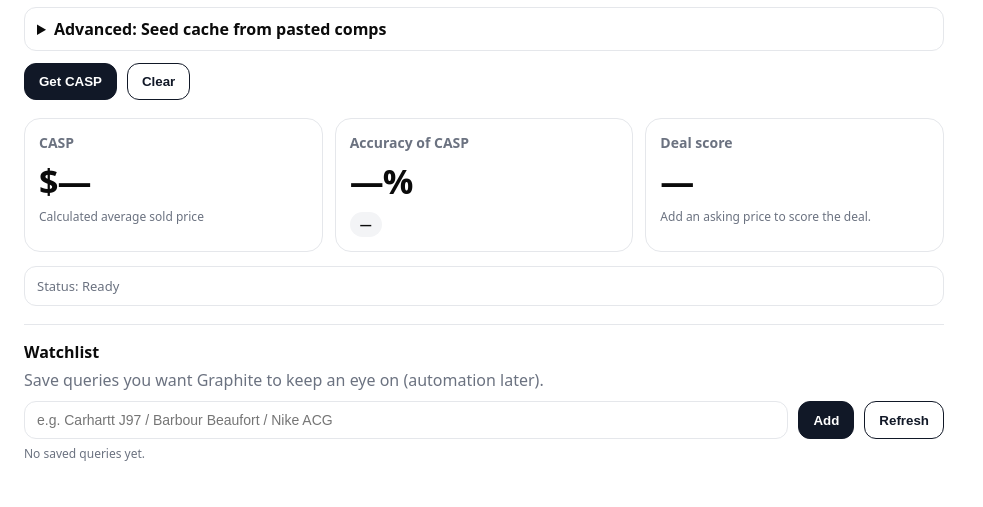
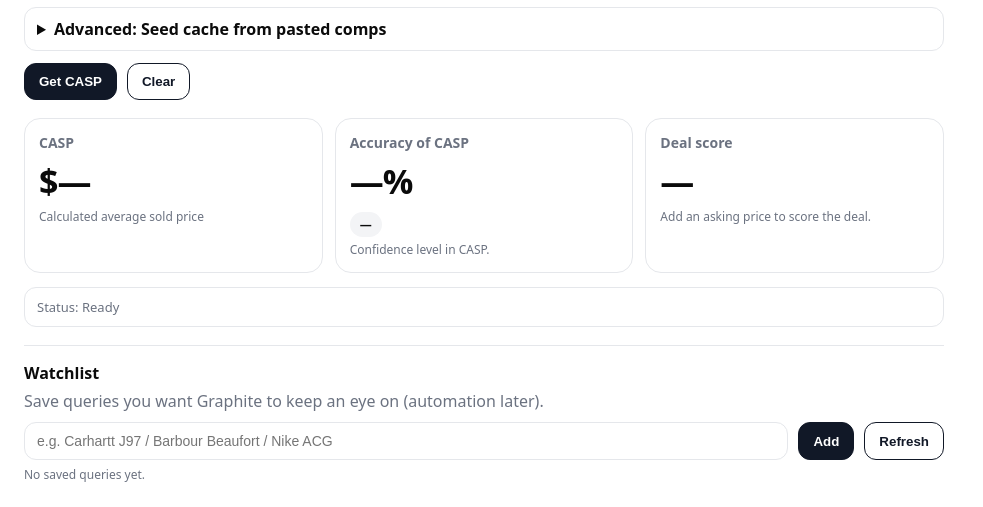
Before and after one commit to fergmag/Graphite, a Flask app: page / in a window 1280 px wide. Shown: the part 574-1081 px from the top of the page, without its empty margins (0-983 px from the left). Before the commit the page ends 1035 px from the top, so only its background shows below. Run offline with Flask 3, Linux system fonts and the light colour scheme; data that the repository does not hold is empty.

Commit message:
Step 17: Redefine CASP accuracy

```diff
--- a/app/templates/index.html
+++ b/app/templates/index.html
@@ -178,6 +178,7 @@
         <h3>Accuracy of CASP</h3>
         <p class="big" id="acc">—%</p>
         <div class="badge" id="accLabel">—</div>
+        <div class="sub">Confidence level in CASP.</div>
       </div>
 
       <div class="card">
```
